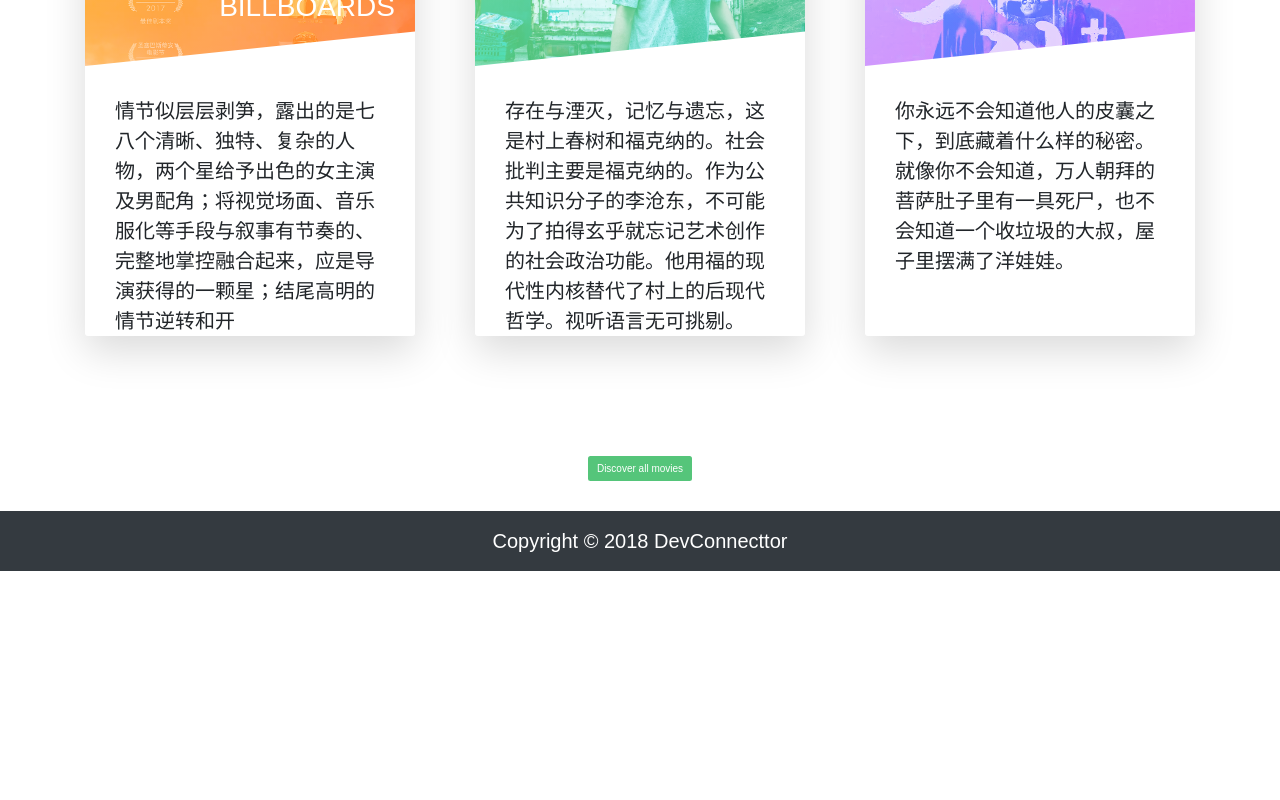
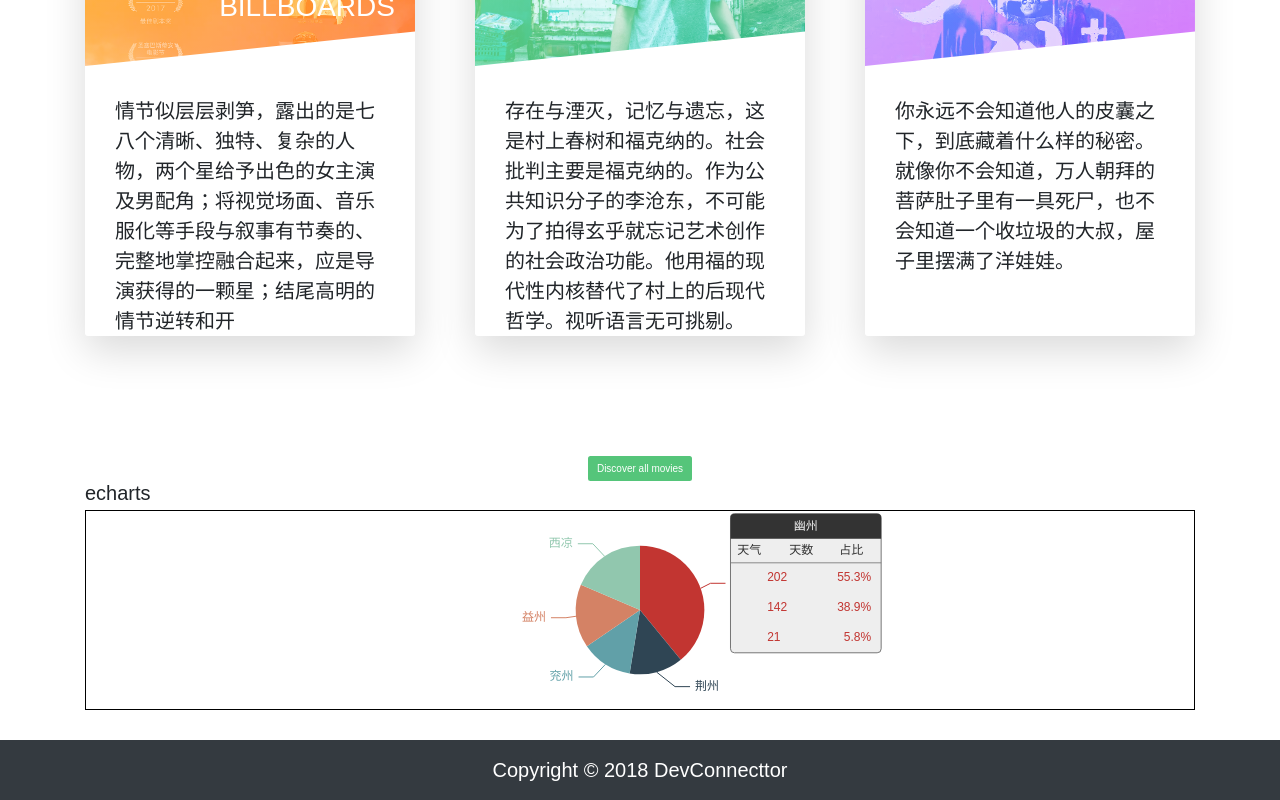
Before and after one commit to peterlxb/devconnector, a React (Create React App) app in the folder client/: page /movie in a window 1280 px wide. Shown: the part 356-1156 px from the top of the page. Before the commit the page ends 927 px from the top, so only its background shows below. Built offline with nearby package versions, Linux system fonts and the light colour scheme.

Commit message:
add first echarts

```diff
--- a/client/src/components/movie/Movie.js
+++ b/client/src/components/movie/Movie.js
@@ -1,6 +1,9 @@
 import React, { Component } from "react";
 import { Link } from "react-router-dom";
 import "./movie.css";
+import PieReact from "./PieReact";
+
+const data = [{ value: 1, name: "是" }, { value: 2, name: "否" }];
 
 class SoundMovie extends Component {
   render() {
@@ -97,6 +100,10 @@ class SoundMovie extends Component {
               Discover all movies
             </Link>
           </div>
+
+          <div>
+            <PieReact data={data} />
+          </div>
         </section>
       </div>
     );
--- a/client/src/components/movie/PieReact.js
+++ b/client/src/components/movie/PieReact.js
@@ -5,19 +5,17 @@ var echarts = require("echarts/lib/echarts"); //必须
 require("echarts/lib/chart/pie"); //图表类型
 require("echarts/lib/component/title"); //标题插件
 
-const ref = React.createRef();
-
-export class PieReact extends Component {
+class PieReact extends Component {
   constructor(props) {
     super(props);
-    this.myRef = React.createRef();
+    this.pieReact = React.createRef();
     this.setPieOption = this.setPieOption.bind(this);
     this.initPie = this.initPie.bind(this);
   }
 
   initPie() {
     const { data } = this.props; //外部传入的data数据
-    let myChart = echarts.init(this.myRef); //初始化echarts
+    let myChart = echarts.init(this.pieReact.current); //初始化echarts
 
     //我们要定义一个setPieOption函数将data传入option里面
     let options = this.setPieOption(data);
@@ -27,6 +25,7 @@ export class PieReact extends Component {
 
   componentDidMount() {
     this.initPie();
+    console.log(this.pieReact.current);
   }
 
   componentDidUpdate() {
@@ -35,32 +34,126 @@ export class PieReact extends Component {
 
   setPieOption(data) {
     return {
+      itle: {
+        text: "天气情况统计",
+        subtext: "虚构数据",
+        left: "center"
+      },
+      tooltip: {
+        trigger: "item",
+        formatter: "{a} <br/>{b} : {c} ({d}%)"
+      },
+      legend: {
+        // orient: 'vertical',
+        // top: 'middle',
+        bottom: 10,
+        left: "center",
+        data: ["西凉", "益州", "兖州", "荆州", "幽州"]
+      },
       series: [
         {
-          name: "比例",
           type: "pie",
-          radius: ["70%", "90%"],
-          avoidLabelOverlap: true,
-          data: data, //传入外部的data数据
-          label: {
-            normal: {
-              show: false,
-              position: "center",
-              textStyle: {
-                fontSize: "18"
-              },
-              formatter: "{d}% \n{b}"
+          radius: "65%",
+          center: ["50%", "50%"],
+          selectedMode: "single",
+          data: [
+            {
+              value: 1548,
+              name: "幽州",
+              label: {
+                normal: {
+                  formatter: [
+                    "{title|{b}}{abg|}",
+                    "  {weatherHead|天气}{valueHead|天数}{rateHead|占比}",
+                    "{hr|}",
+                    "  {Sunny|}{value|202}{rate|55.3%}",
+                    "  {Cloudy|}{value|142}{rate|38.9%}",
+                    "  {Showers|}{value|21}{rate|5.8%}"
+                  ].join("\n"),
+                  backgroundColor: "#eee",
+                  borderColor: "#777",
+                  borderWidth: 1,
+                  borderRadius: 4,
+                  rich: {
+                    title: {
+                      color: "#eee",
+                      align: "center"
+                    },
+                    abg: {
+                      backgroundColor: "#333",
+                      width: "100%",
+                      align: "right",
+                      height: 25,
+                      borderRadius: [4, 4, 0, 0]
+                    },
+                    Sunny: {
+                      height: 30,
+                      align: "left"
+                      // backgroundColor: {
+                      //   image: weatherIcons.Sunny
+                      // }
+                    },
+                    Cloudy: {
+                      height: 30,
+                      align: "left"
+                      // backgroundColor: {
+                      //   image: weatherIcons.Cloudy
+                      // }
+                    },
+                    Showers: {
+                      height: 30,
+                      align: "left"
+                      // backgroundColor: {
+                      //   image: weatherIcons.Showers
+                      // }
+                    },
+                    weatherHead: {
+                      color: "#333",
+                      height: 24,
+                      align: "left"
+                    },
+                    hr: {
+                      borderColor: "#777",
+                      width: "100%",
+                      borderWidth: 0.5,
+                      height: 0
+                    },
+                    value: {
+                      width: 20,
+                      padding: [0, 20, 0, 30],
+                      align: "left"
+                    },
+                    valueHead: {
+                      color: "#333",
+                      width: 20,
+                      padding: [0, 20, 0, 30],
+                      align: "center"
+                    },
+                    rate: {
+                      width: 40,
+                      align: "right",
+                      padding: [0, 10, 0, 0]
+                    },
+                    rateHead: {
+                      color: "#333",
+                      width: 40,
+                      align: "center",
+                      padding: [0, 10, 0, 0]
+                    }
+                  }
+                }
+              }
             },
+            { value: 535, name: "荆州" },
+            { value: 510, name: "兖州" },
+            { value: 634, name: "益州" },
+            { value: 735, name: "西凉" }
+          ],
+          itemStyle: {
             emphasis: {
-              show: true,
-              textStyle: {
-                fontSize: "18"
-              }
-            }
-          },
-          labelLine: {
-            normal: {
-              show: false
+              shadowBlur: 10,
+              shadowOffsetX: 0,
+              shadowColor: "rgba(0, 0, 0, 0.5)"
             }
           }
         }
@@ -71,8 +164,19 @@ export class PieReact extends Component {
   render() {
     return (
       <div className="pie-react">
-        <div ref={this.myRef} style={{ width: "100%", height: "200px" }} />
+        <h2>echarts</h2>
+        <div
+          ref={this.pieReact}
+          style={{
+            width: "100%",
+            height: "200px",
+            backgroundColor: "greenlight",
+            border: "1px solid black"
+          }}
+        />
       </div>
     );
   }
 }
+
+export default PieReact;
```
